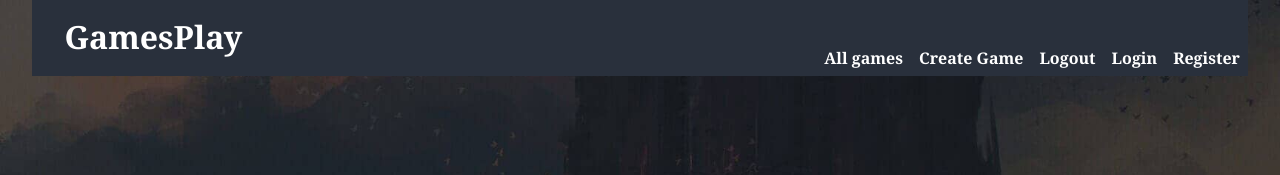
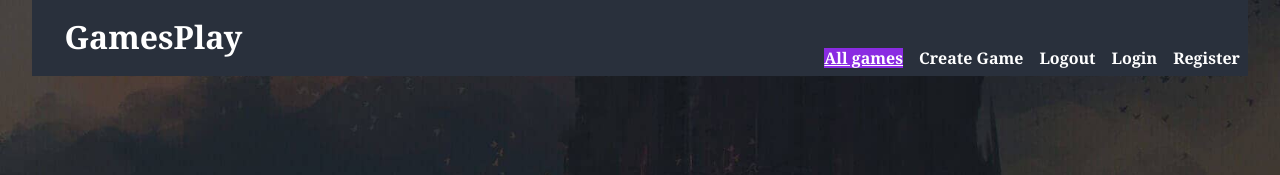
Before and after one commit to chrisAXZA/React-Projects, a React (Create React App) app in the folder GameSite/game-site/: page /games/1 in a window 1280 px wide. Shown: the top 175 px of the page. Built offline with nearby package versions, Linux system fonts and the light colour scheme; no server answers.

Commit message:
Implement NavLink anchors in Header.js

```diff
--- /dev/null
+++ b/GameSite/game-site/src/components/Header.css
@@ -0,0 +1,4 @@
+.active-navigation-link{
+    background-color: blueviolet;
+    text-decoration: underline;
+}
--- a/GameSite/game-site/src/components/Header.js
+++ b/GameSite/game-site/src/components/Header.js
@@ -1,6 +1,8 @@
 import React from 'react';
 
-import { Link } from 'react-router-dom';
+import { NavLink, Link } from 'react-router-dom';
+
+import './Header.css';
 
 const Header = ({
     // navigationChangeHandler,
@@ -15,22 +17,47 @@ const Header = ({
     //     }
     // };
 
+    let activeLinkStyles = {
+        backgroundColor: 'yellowgreen',
+        textDecoration: 'underline',
+    };
+
     return (
+        // NavLink tag
         <header>
-            <h1><Link className="home" to="/">GamesPlay</Link></h1>
+            {/* <h1 style={{ color: true && 'indianred' }}><NavLink className="home" to="/">GamesPlay</NavLink></h1> */}
+            <h1><NavLink className="home" to="/">GamesPlay</NavLink></h1>
             <nav>
-                <Link to="/games">All games</Link>
+                {/* <NavLink activeStyle={activeLinkStyles} to="/games">All games</NavLink> */}
+                <NavLink activeClassName="active-navigation-link" to="/games">All games</NavLink>
                 <div id="user">
-                    <Link to="/create-game">Create Game</Link>
-                    <Link to="/logout">Logout</Link>
+                    <NavLink activeStyle={activeLinkStyles} to="/create-game">Create Game</NavLink>
+                    <NavLink activeStyle={activeLinkStyles} to="/logout">Logout</NavLink>
                 </div>
                 <div id="guest">
-                    <Link to="/login">Login</Link>
-                    <Link to="/register">Register</Link>
+                    <NavLink activeStyle={activeLinkStyles} to="/login">Login</NavLink>
+                    <NavLink activeStyle={activeLinkStyles} to="/register">Register</NavLink>
                 </div>
             </nav>
         </header>
 
+        // Link tag
+        // <header>
+        //     <h1><Link className="home" to="/">GamesPlay</Link></h1>
+        //     <nav>
+        //         <Link to="/games">All games</Link>
+        //         <div id="user">
+        //             <Link to="/create-game">Create Game</Link>
+        //             <Link to="/logout">Logout</Link>
+        //         </div>
+        //         <div id="guest">
+        //             <Link to="/login">Login</Link>
+        //             <Link to="/register">Register</Link>
+        //         </div>
+        //     </nav>
+        // </header>
+
+        // anchor tag
         // <header onClick={onHeaderClick}>
         //     <h1><a className="home" href="/home">GamesPlay</a></h1>
         //     <nav>
```
